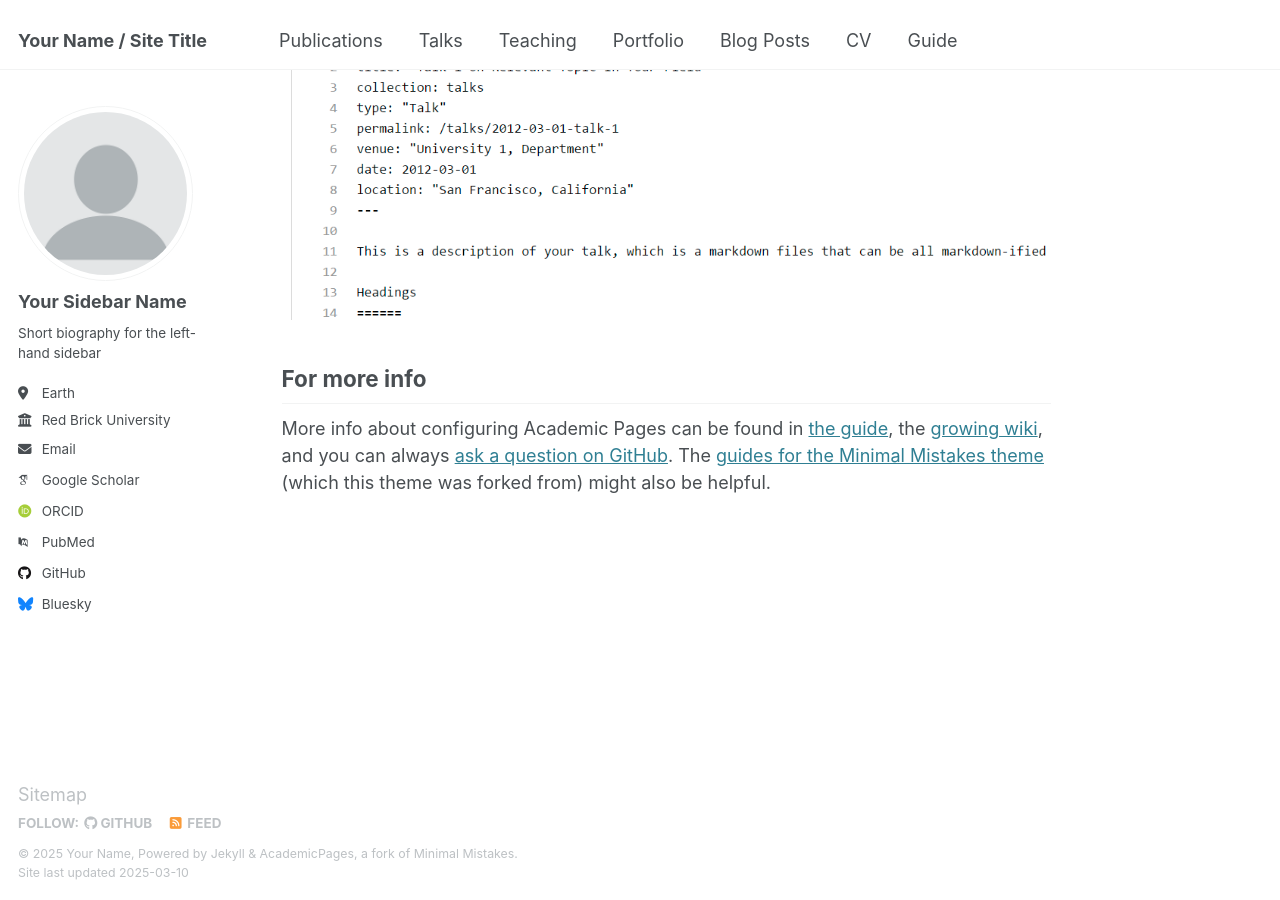
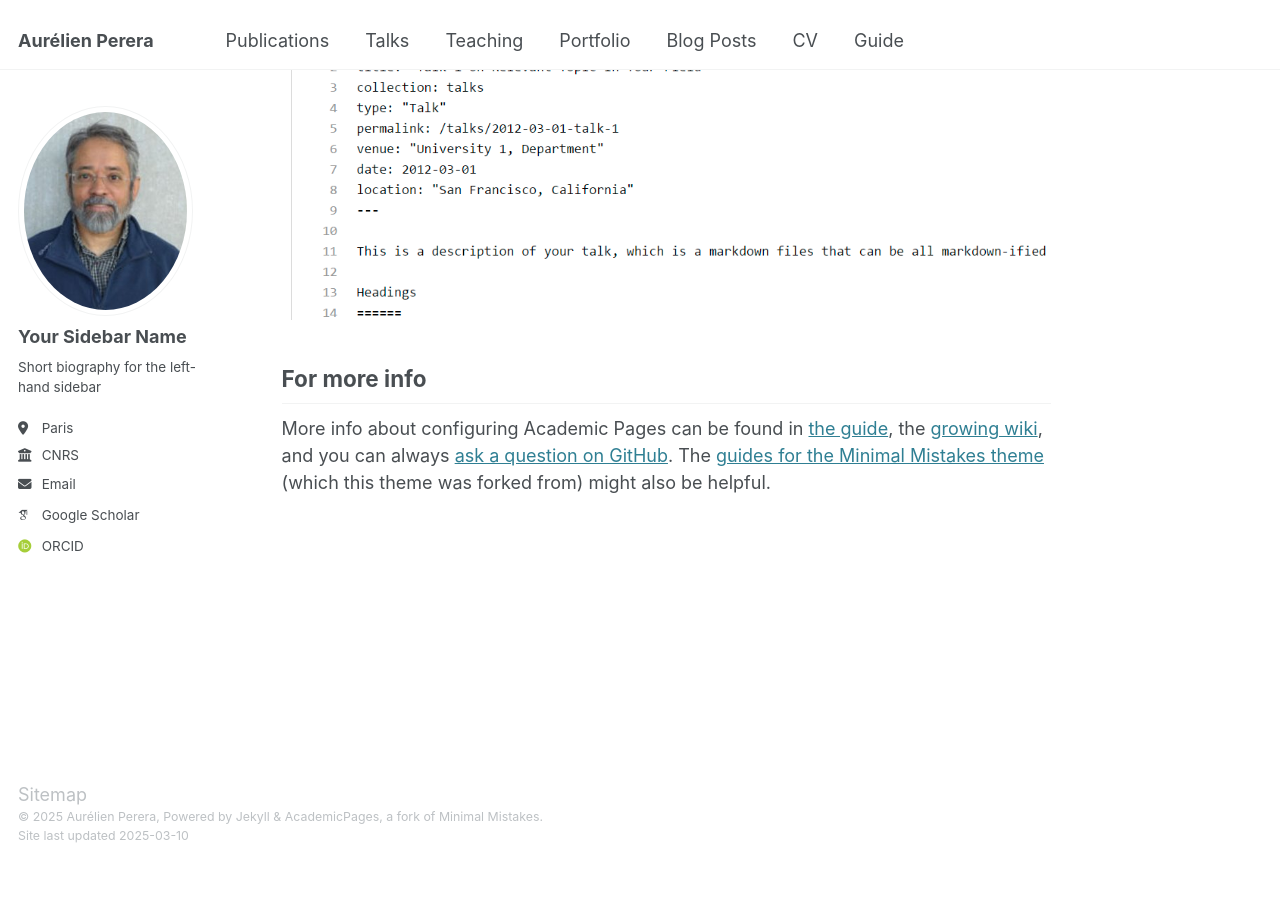
Before and after one commit to auperera1/auperera1.github.io, a Jekyll site: the page built from _pages/about.md, in a window 1280 px wide and 900 px high, scrolled down 2642 px. Built offline with Jekyll 4.4.1, drawn with Linux system fonts in a browser that asks for light colours; some web fonts are replaced; after the commit the page ends 3505 px from its top, so only the background shows below that.

Commit message:
Update _config.yml

```diff
--- a/_config.yml
+++ b/_config.yml
@@ -9,27 +9,27 @@
 # Basic Site Settings
 locale                   : "en-US"
 site_theme               : "default"
-title                    : "Your Name / Site Title"
+title                    : "Aurélien Perera"
 title_separator          : "-"
-name                     : &name "Your Name"
+name                     : &name "Aurélien Perera"
 description              : &description "personal description"
-url                      : https://academicpages.github.io # the base hostname & protocol for your site e.g. "https://[your GitHub username].github.io"
+url                      : https://auperera1.github.io # the base hostname & protocol for your site e.g. "https://[your GitHub username].github.io"
 baseurl                  : "" # the subpath of your site, e.g. "/blog"
-repository               : "academicpages/academicpages.github.io"
+repository               : "auperera1/auperera1.github.io"
 
 # Site Author - The following control what appear as part of the author content on the side bar.
 #               If a field is blank the icon and link will not appear, otherwise it will be shown.
 #               Additional customization can be done by editing /_includes/author-profile.html
 author:
   # Biographic information
-  avatar           : "profile.png"
+  avatar           : "000aup.jpeg"
   name             : "Your Sidebar Name"
   pronouns         : # example: "she/her"
   bio              : "Short biography for the left-hand sidebar"
-  location         : "Earth"
-  employer         : "Red Brick University"
+  location         : "Paris"
+  employer         : "CNRS"
   uri              : # URL
-  email            : "none@example.org"
+  email            : "" # insert here your email adress
 
   # Academic websites
   arxiv            : # URL - Update with the correct link to your profile
@@ -37,7 +37,7 @@ author:
   impactstory      : # URL
   orcid            : "http://orcid.org/yourorcidurl"
   semantic         : # URL
-  pubmed           : "https://www.ncbi.nlm.nih.gov/pubmed/?term=john+snow"
+  pubmed           : # "https://www.ncbi.nlm.nih.gov/pubmed/?term=john+snow"
   researchgate     : # URL
   scopus           : # URL
 
@@ -45,12 +45,12 @@ author:
   bitbucket        : # Username - Update with your username on the site
   codepen          : # Username
   dribbble         : # Username
-  github           : "academicpages"
+  github           : # "auperera1"
   kaggle           : # Username
   stackoverflow    : # User number or user number and name (i.e., use "1" or "1/jeff-atwood")
 
   # Social media
-  bluesky          : "bsky.app" # Replace this with you Bluesky username
+  bluesky          : # "bsky.app" # Replace this with you Bluesky username
   facebook         : # Username
   flickr           : # Username
   foursquare       : # Username
@@ -118,7 +118,7 @@ staticman:
       options:
         format           : "iso8601" # "iso8601" (default), "timestamp-seconds", "timestamp-milliseconds"
 atom_feed:
-  hide                   : false     # change to true to hide the RSS feed in the footer
+  hide                   : true     # change to true to hide the RSS feed in the footer
   path                   : # blank (default) uses feed.xml
 
 
```
